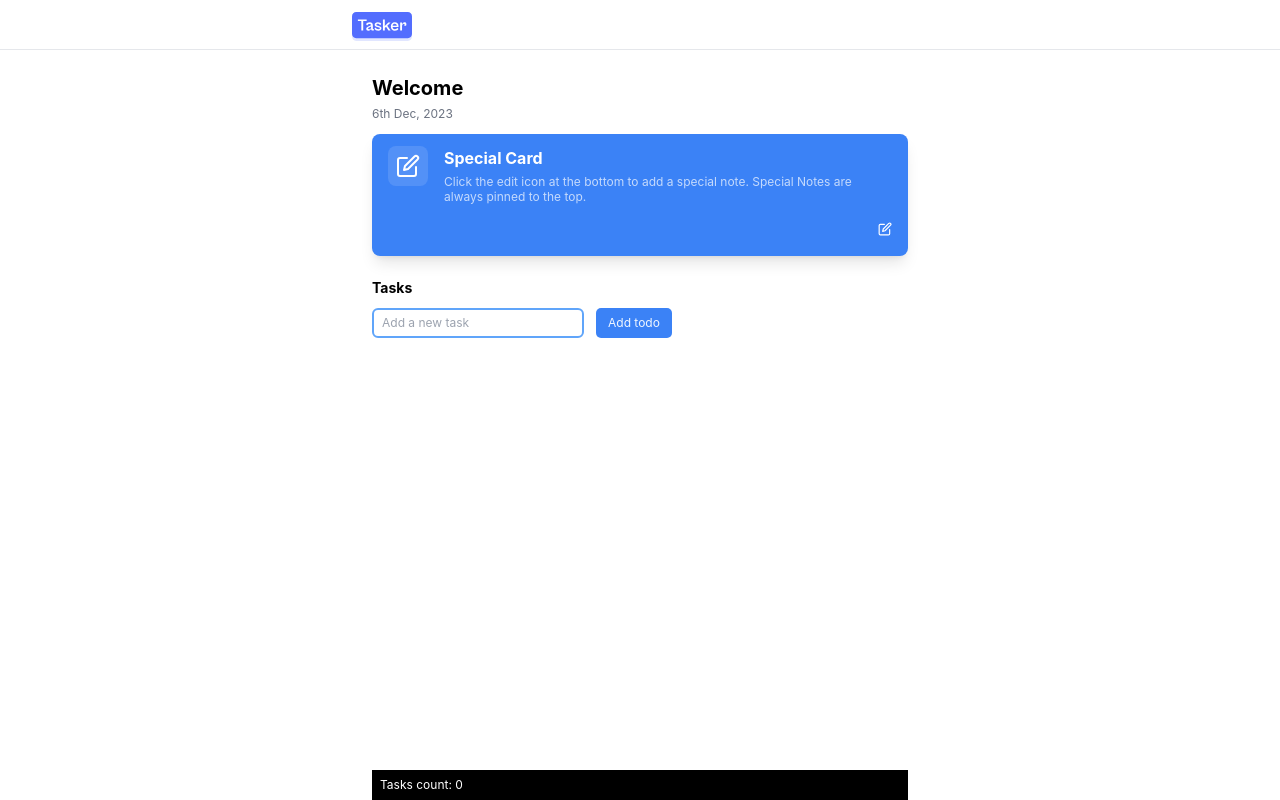
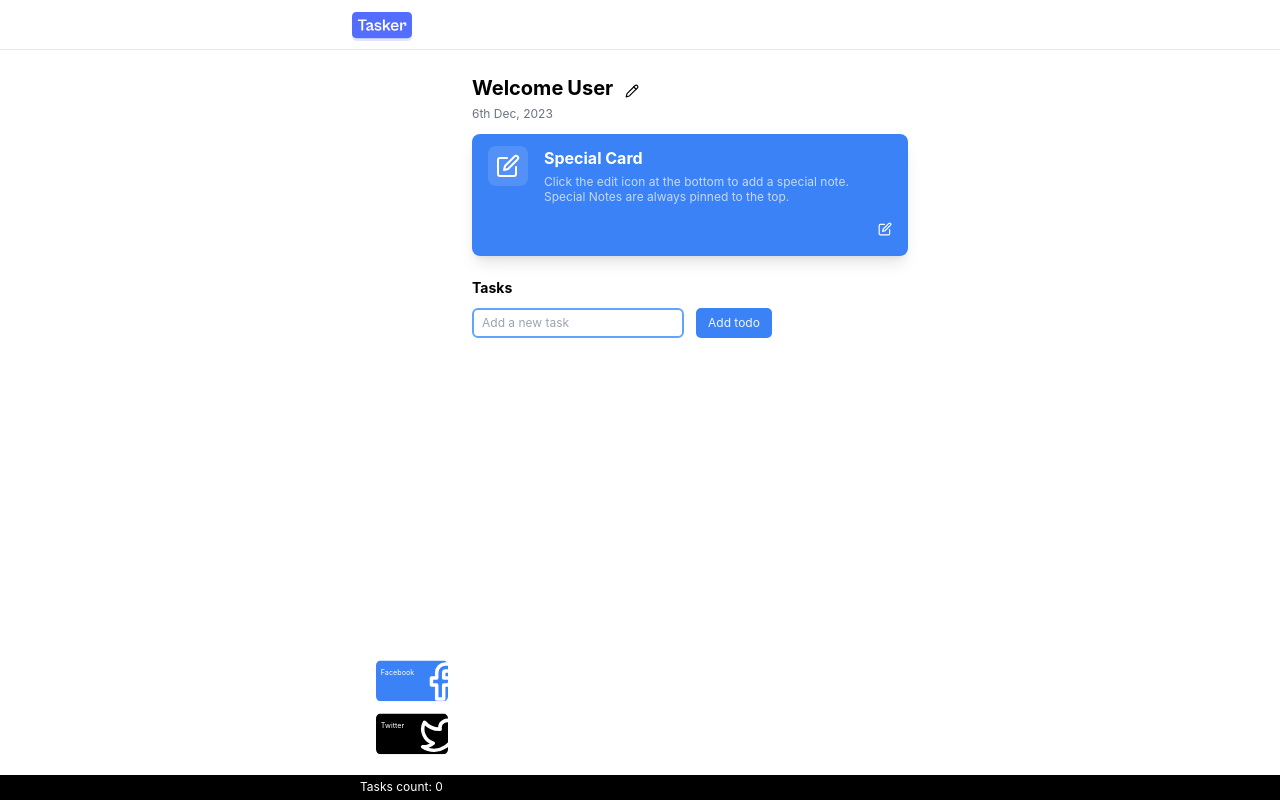
Before and after one commit to ben-dev10/tasker, a React (Vite) app: page / in a window 1280 px wide. Built offline with nearby package versions, Linux system fonts and the light colour scheme.

Commit message:
added editable heading, sidebar, fixed status bar

```diff
--- a/index.html
+++ b/index.html
@@ -12,7 +12,7 @@
 <body class="text-[12px]">
 
 
-  <div id="root"></div>
+  <div id="root" class="flex flex-col max-h-[100vh] h-[100vh]"></div>
   <script type="module" src="/src/main.jsx"></script>
 </body>
 
--- a/src/components/App.jsx
+++ b/src/components/App.jsx
@@ -3,6 +3,7 @@ import NavBar from "./NavBar";
 import Hero from "./Hero";
 import Todos from "./Todos";
 import TaskBar from "./TaskBar";
+import { FacebookCard, XCard } from "./ui/Sheet";
 
 export default function App() {
   const [todos, setTodos] = useState([]);
@@ -53,8 +54,13 @@ export default function App() {
           <NavBar />
         </div>
       </header>
-      <main className="max-w-xl mx-auto h-[calc(100vh-50px)]">
-        <div className="wrapper h-full p-3 px-5 pb-0 flex flex-col overflow-hidden">
+      <main className="max-w-xl mx-auto h-[calc(100vh-75px)]">
+        <div className="wrapper h-full p-3 px-5 pb-0 gap-5 flex overflow-hidden md:pl-0">
+          <div className="sidebar w-[100px] hidden md:flex md:flex-col justify-end pb-2">
+            <FacebookCard scale="scale-[.6] translate-y-[15px]" />
+            <XCard scale="scale-[.6]" />
+          </div>
+          <div>
             <Hero
               openEditModal={openEditModal}
               showEditModal={showEditModal}
@@ -70,9 +76,14 @@ export default function App() {
               deleteTodo={deleteTodo}
               setNewTodo={setNewTodo}
             />
+          </div>
+        </div>
+      </main>
+      <footer className="h-[25px] bg-black text-white">
+        <div className="wrapper max-w-xl mx-auto">
           <TaskBar todos={todos} />
         </div>
-      </main>
+      </footer>
     </>
   );
 }
--- a/src/components/Hero.jsx
+++ b/src/components/Hero.jsx
@@ -1,5 +1,6 @@
 import SpecialNote from "./SpecialNote";
 import EditCardModal from "./cgpt/EditCardModal";
+import EditableHeading from "./cgpt/EditableHeading";
 
 export default function Hero({
   openEditModal,
@@ -15,7 +16,11 @@ export default function Hero({
 
   return (
     <div className="mt-3">
-      <h2 className="text-xl font-bold">Welcome</h2>
+      <div className="flex">
+        <h2 className="text-xl font-bold mr-1">Welcome</h2>
+        <EditableHeading />
+      </div>
+      {/* <h2 className="text-xl font-bold">Welcome</h2> */}
       <div className="text-gray-500">{day + "th " + "Dec" + ", " + year}</div>
       <div className="mt-2 mb-5">
         <EditCardModal
--- a/src/components/TaskBar.jsx
+++ b/src/components/TaskBar.jsx
@@ -1,6 +1,6 @@
 export default function TaskBar({ todos }) {
   return (
-    <div className="taskbar bg-black text-white h-[30px] px-2 flex items-center">
+    <div className="taskbar  px-2 flex items-center">
       Tasks count: {todos.length}
     </div>
   );
--- a/src/components/Todos.jsx
+++ b/src/components/Todos.jsx
@@ -42,9 +42,9 @@ export default function Todos({
   setNewTodo,
 }) {
   return (
-    <div className="todolist grow max-h-[340px] mb-auto">
+    <div className="todolist">
       <h6 className="text-[14px] font-bold mb-2">Tasks</h6>
-      <div className="flex gap-3 mb-4 h-[30px]">
+      <div className="flex gap-3 mb-1 h-[30px]">
         <input
           type="text"
           value={newTodo}
@@ -59,7 +59,11 @@ export default function Todos({
           Add todo
         </button>
       </div>
-      <div className="taskslist max-h-[340px] overflow-y-scroll">
+      {/* <div className="border-b border-blue-800 shadow-lg h-4"></div> */}
+      <div
+        className={todos.length > 0 && `border-b border-blue-800 shadow-lg h-4`}
+      ></div>
+      <div className="taskslist max-h-[340px] overflow-y-scroll pt-3 pb-[70px]">
         <TodoList
           todos={todos}
           toggleTodo={toggleTodo}
--- a/src/components/cgpt/EditCardModal.jsx
+++ b/src/components/cgpt/EditCardModal.jsx
@@ -11,7 +11,7 @@ const EditCardModal = ({ isOpen, onClose, onSave, heading, body }) => {
   return (
     isOpen && (
       <div className="overlay bg-black/50 absolute grid place-items-center top-0 left-0 w-[100vw] h-[100vh]">
-        <div className="modal -translate-y-[150px] bg-white absolute border shadow-lg rounded-lg w-[350px]">
+        <div className="modal md:-translate-y-[150px] bg-white absolute border shadow-lg rounded-lg w-[350px]">
           <div className="flex flex-col mb-1 p-5 pb-0">
             <label>Heading</label>
             <input
--- /dev/null
+++ b/src/components/cgpt/EditableHeading.jsx
@@ -0,0 +1,54 @@
+import { PencilIcon, Save } from "lucide-react";
+import React, { useState } from "react";
+
+const EditableHeading = () => {
+  const [isEditing, setEditing] = useState(false);
+  const [heading, setHeading] = useState("User");
+
+  const handleEditClick = () => {
+    setEditing(true);
+  };
+
+  const handleSave = () => {
+    setEditing(false);
+    // Perform any save logic, like updating a database, if needed.
+  };
+
+  const handleInputChange = (e) => {
+    setHeading(e.target.innerText);
+  };
+
+  return (
+    <div>
+      {isEditing ? (
+        <div className="flex ">
+          <h1
+            contentEditable
+            onBlur={handleSave}
+            onInput={handleInputChange}
+            style={{ borderBottom: "1px dashed #000", display: "inline-block" }}
+            className="text-xl font-bold"
+          >
+            {heading}
+          </h1>
+          <Save
+            size={14}
+            onClick={handleSave}
+            className="self-end mb-1 ml-3 cursor-pointer"
+          />
+        </div>
+      ) : (
+        <div className="flex">
+          <h1 className="text-xl font-bold">{heading}</h1>
+          <PencilIcon
+            onClick={handleEditClick}
+            size={14}
+            className="self-end mb-1 ml-3 cursor-pointer"
+          />
+        </div>
+      )}
+    </div>
+  );
+};
+
+export default EditableHeading;
--- a/src/components/ui/Sheet.jsx
+++ b/src/components/ui/Sheet.jsx
@@ -1,14 +1,25 @@
-import { Facebook, X } from "lucide-react";
+import { Facebook, Twitter, X } from "lucide-react";
 
-function Card({ text, bg }) {
+export function FacebookCard({ scale = "" }) {
   return (
-    <div className="relative w-max overflow-hidden">
-      <a href="" className="">
-        <div
-          className={`rounded-lg ${bg} text-white w-[120px] p-2 aspect-video`}
-        >
-          <p>{text}</p>
+    <div className={`relative w-max overflow-hidden ${scale}`} title="Facebook">
+      <a href="#" className="">
+        <div className="rounded-lg bg-blue-500 text-white w-[120px] p-2 aspect-video">
+          <p>Facebook</p>
           <Facebook size={70} className="absolute top-0 right-[-22px] " />
+        </div>
+      </a>
+    </div>
+  );
+}
+
+export function XCard({ scale = "" }) {
+  return (
+    <div className={`relative w-max overflow-hidden ${scale}`} title="X">
+      <a href="#" className="">
+        <div className="rounded-lg bg-black text-white w-[120px] p-2 aspect-video">
+          <p>Twitter</p>
+          <Twitter size={70} className="absolute top-0 right-[-22px] " />
         </div>
       </a>
     </div>
@@ -36,7 +47,10 @@ export default function Sheet() {
       <div className="mx-auto max-w-[350px]">
         <div className="text-[16px] font-semibold mb-2">Links</div>
         <div className="border mb-4 border-dashed"></div>
-        <Card text="Facebook" bg="bg-blue-500" />
+        <div className="flex gap-4">
+          <FacebookCard />
+          <XCard />
+        </div>
       </div>
     </div>
   );
```
Lines whose indentation alone changed are shown as unchanged.
